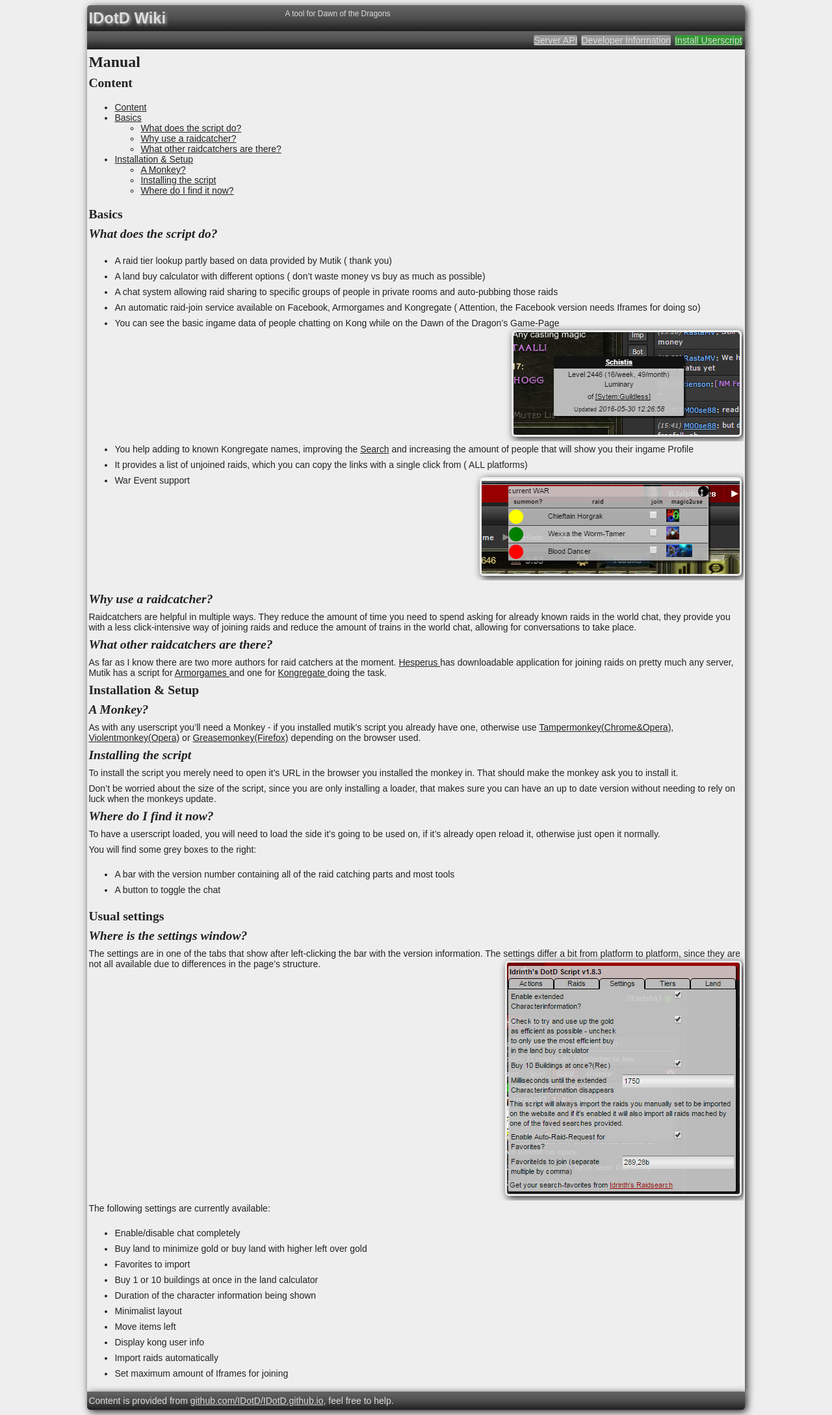
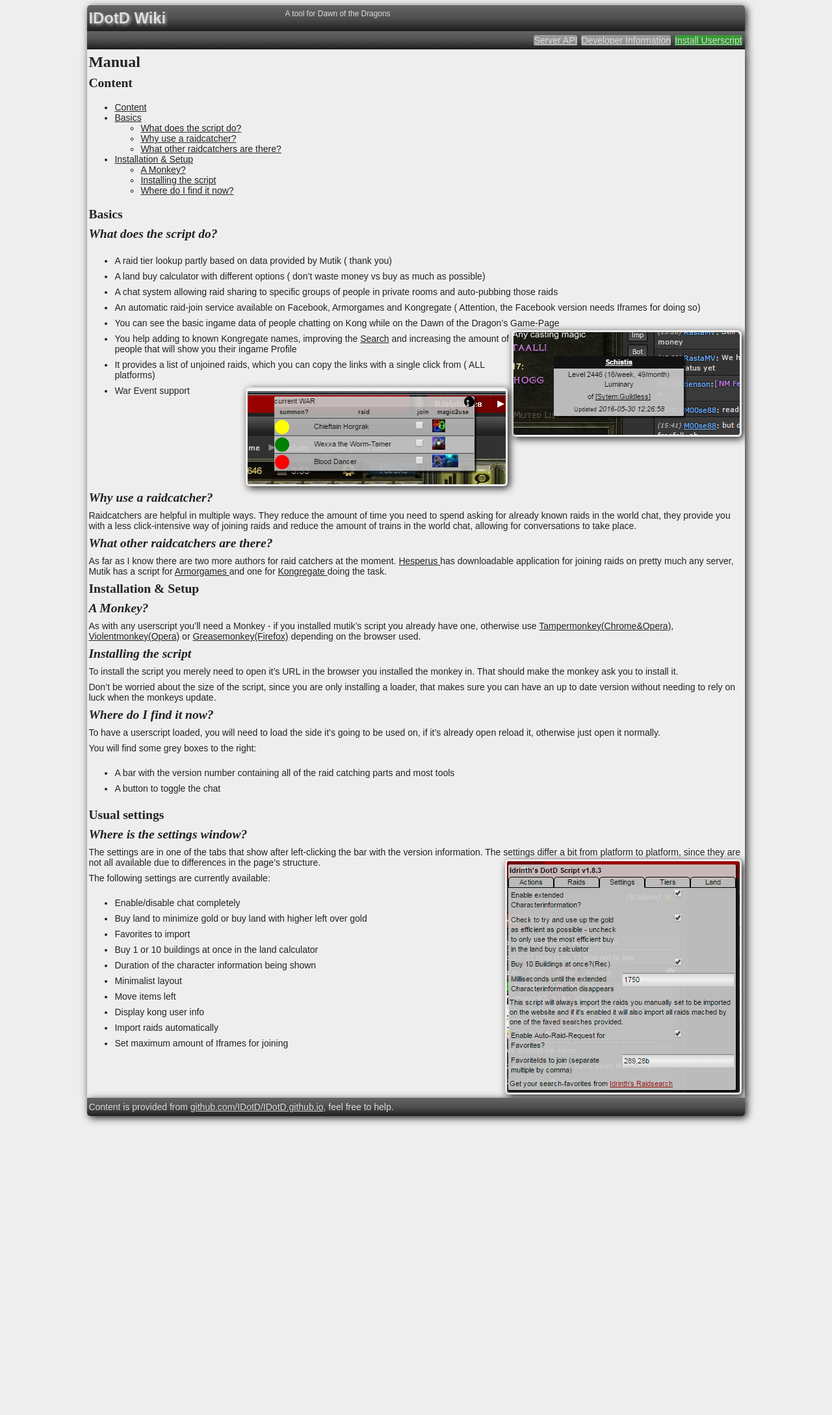
Before and after one commit to IDotD/IDotD.github.io, a Jekyll site: the page built from index.md, in a window 1280 px wide. Shown: the whole page at 65% size. Built offline with Jekyll 4.4.1, drawn with Linux system fonts in a browser that asks for light colours.

Commit message:
Update layout.css

```diff
--- a/css/layout.css
+++ b/css/layout.css
@@ -1,8 +1,3 @@
-div,p {
-  width:100%;
-  overflow:hidden;
-  height:auto;
-}
 body > div {
   min-width:240px;
   max-width:1200px;
@@ -45,10 +40,12 @@ pre {
 article {
   min-height:200px;
 }
-
 h1,h2,h3,h4,h5,p {
   margin:0;
   padding: 4px 0;
+}
+h1,h2,h3,h4,h5 {
+  clear:both;
 }
 img {
     max-width: 100%;
```
